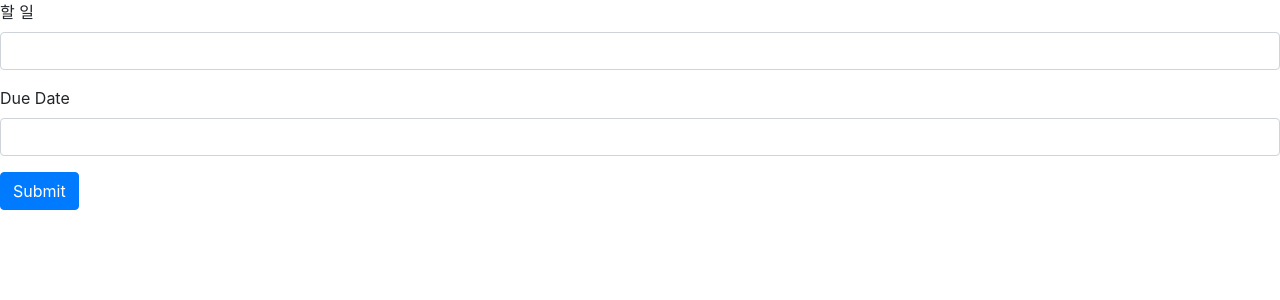
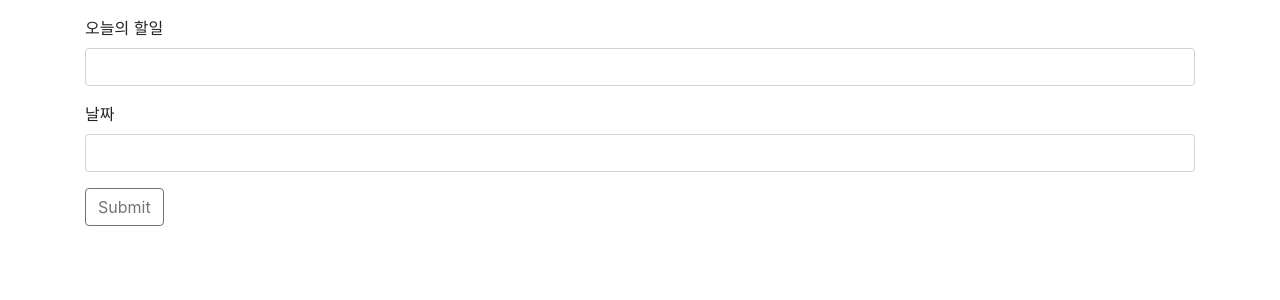
Before and after one commit to geniee1220/practice-web, a Node server app: page /write in a window 1280 px wide. Shown: the part 56-356 px from the top of the page. Run offline with Node 20, Linux system fonts and the light colour scheme; some libraries are stand-ins or nearby versions.

Commit message:
Update : form UI

```diff
--- a/pages/write.html
+++ b/pages/write.html
@@ -53,16 +53,18 @@
       </div>
     </nav>
 
+    <div class="container mt-3">
       <form action="/add" method="POST">
         <div class="form-group">
-        <label>할 일</label>
+          <label>오늘의 할일</label>
           <input type="text" class="form-control" name="title" />
         </div>
         <div class="form-group">
-        <label>Due Date</label>
+          <label>날짜</label>
           <input type="text" class="form-control" name="date" />
         </div>
-      <button type="submit" class="btn btn-primary">Submit</button>
+        <button type="submit" class="btn btn-outline-secondary">Submit</button>
       </form>
+    </div>
   </body>
 </html>
```
Lines whose indentation alone changed are shown as unchanged.
